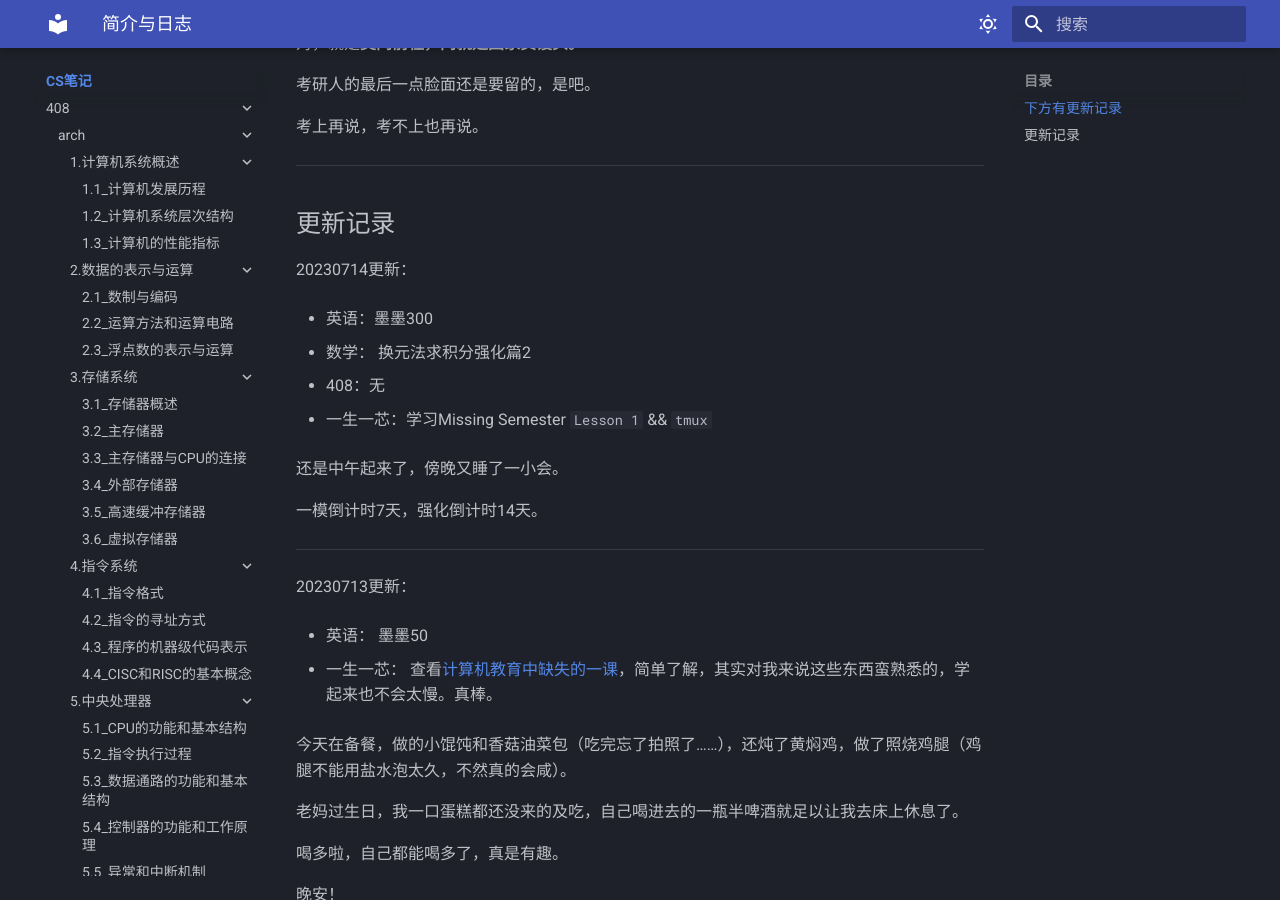
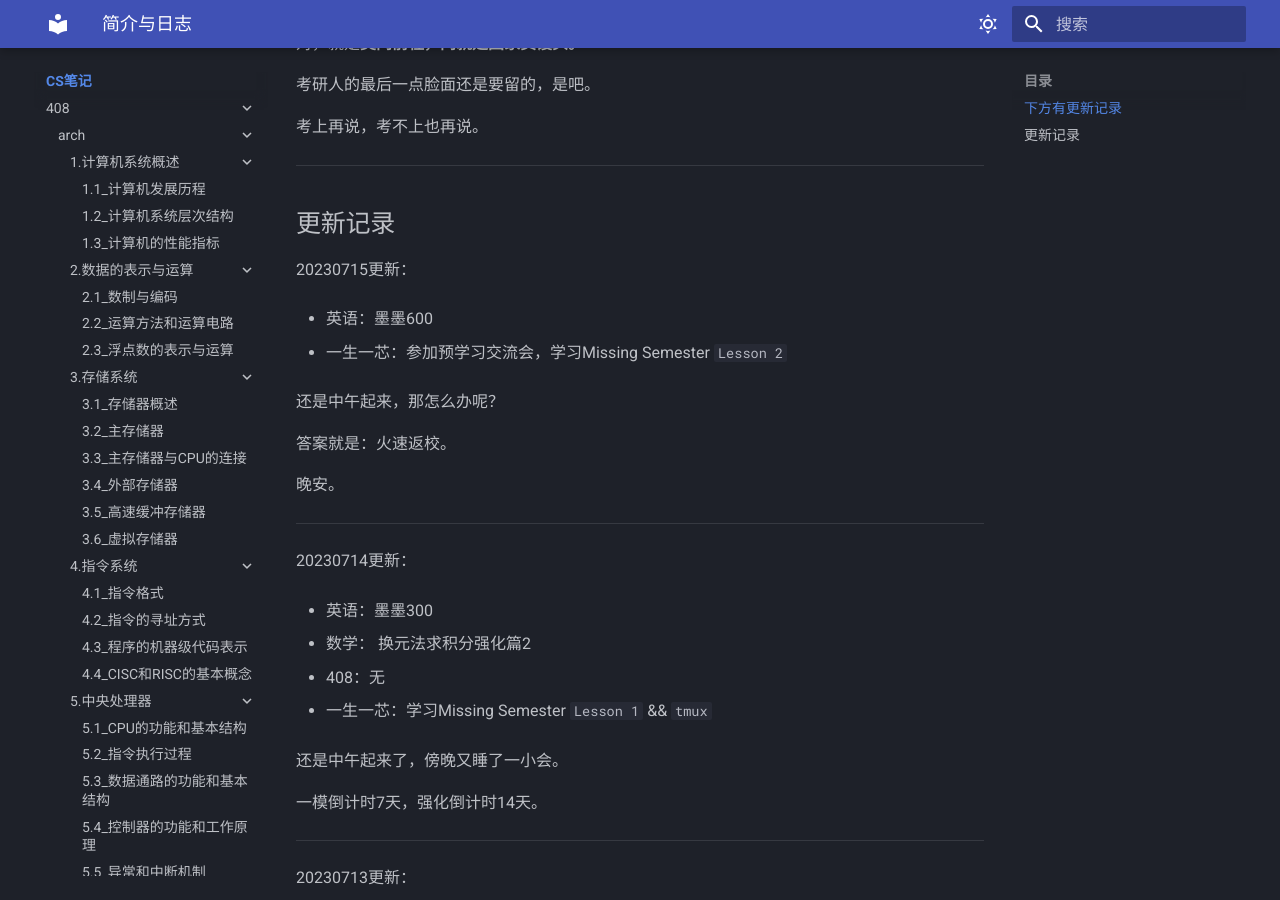
Before and after one commit to Haohahahaha/cs, an MkDocs documentation site: the page built from docs/index.md, in a window 1280 px wide and 900 px high, scrolled down 768 px. Built offline with MkDocs 1.6.1 and Material for MkDocs 9.7.7, drawn with Linux system fonts in a browser that asks for light colours.

Commit message:
2023-07-15_14:45:12 update

```diff
--- a/docs/index.md
+++ b/docs/index.md
@@ -39,6 +39,20 @@
 <a id="update"></a>
 
 ## 更新记录
+
+20230715更新：
+
+- 英语：墨墨600
+
+- 一生一芯：参加预学习交流会，学习Missing Semester `Lesson 2`
+
+还是中午起来，那怎么办呢？
+
+答案就是：火速返校。
+
+晚安。
+
+---
 
 20230714更新：
 
```
